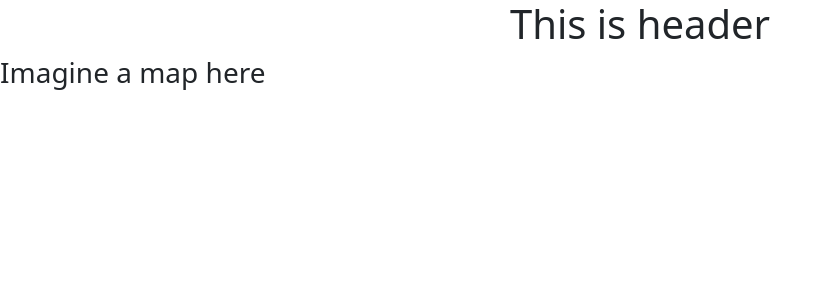
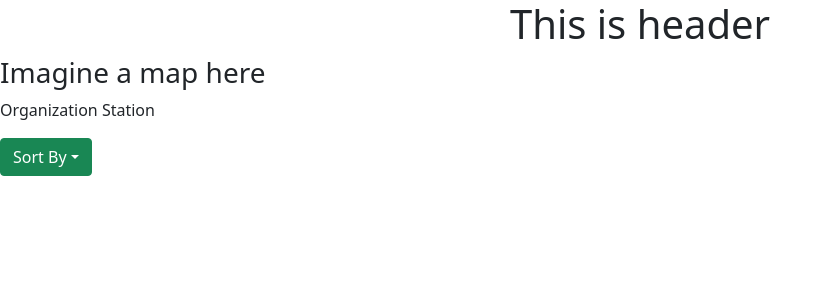
Before and after one commit to haved/Veracity7, a React (Create React App) app: page / in a window 1280 px wide. Shown: the top 300 px of the page, without its empty margins (0-833 px from the left). Built offline with nearby package versions, Linux system fonts and the light colour scheme.

Commit message:
småfiks

```diff
--- a/src/App.tsx
+++ b/src/App.tsx
@@ -3,7 +3,7 @@ import logo from './logo.svg';
 import './App.css';
 import 'bootstrap/dist/css/bootstrap.min.css';
 import MapContainer from "./Components/MapContainer";
-import { Card } from "react-bootstrap";
+import InfoContainer from './Components/InfoContainer';
 
 function App() {
   return (
@@ -14,6 +14,7 @@ function App() {
         </header>
       </div>
       <MapContainer></MapContainer>
+      <InfoContainer></InfoContainer>
     </div>
 
 
--- a/src/Components/InfoContainer.tsx
+++ b/src/Components/InfoContainer.tsx
@@ -1,9 +1,15 @@
 import React from 'react';
+import Options from "./Options";
 
 function InfoContainer () {
     return (
-        <div className="InfoContainer">
-            <h1>This is the info part</h1>
+         <div className="Container">
+            <div className="info-container">
+                <p>Organization Station</p>
+            </div>
+            <div className="options-container">
+                <Options></Options>
+            </div>
         </div>
     );
 }
--- /dev/null
+++ b/src/Components/Options.tsx
@@ -0,0 +1,23 @@
+import * as React from "react";
+import { Dropdown } from "react-bootstrap";
+
+const Options  = ()  => {
+    return (
+        <div className="options">
+            <Dropdown>
+            <Dropdown.Toggle variant="success" id="dropdown-basic">
+                Sort By
+            </Dropdown.Toggle>
+
+                <Dropdown.Menu>
+                    <Dropdown.Item href="#/action-1">Price</Dropdown.Item>
+                    <Dropdown.Item href="#/action-2">CO2 Emissions</Dropdown.Item>
+                    <Dropdown.Item href="#/action-3">Distance</Dropdown.Item>
+                </Dropdown.Menu>
+            </Dropdown>
+
+        </div>
+    )
+}
+
+export default Options
```
